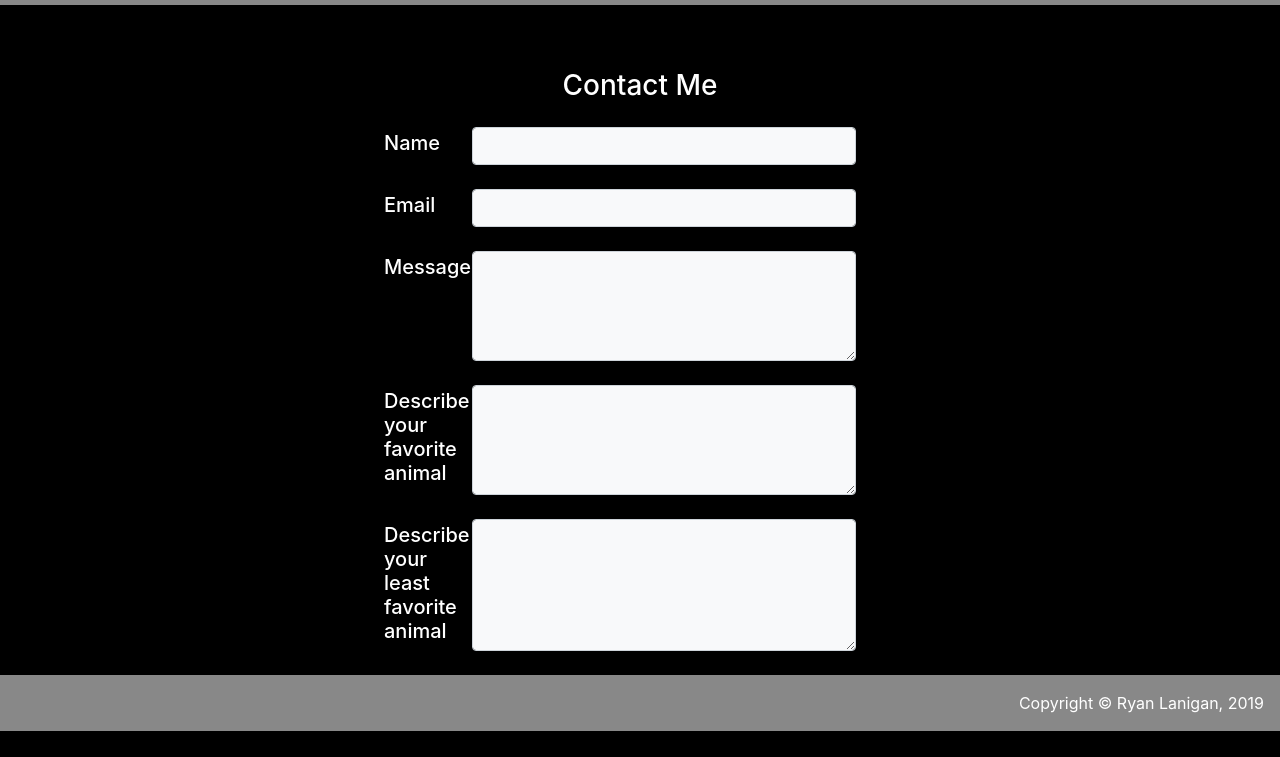
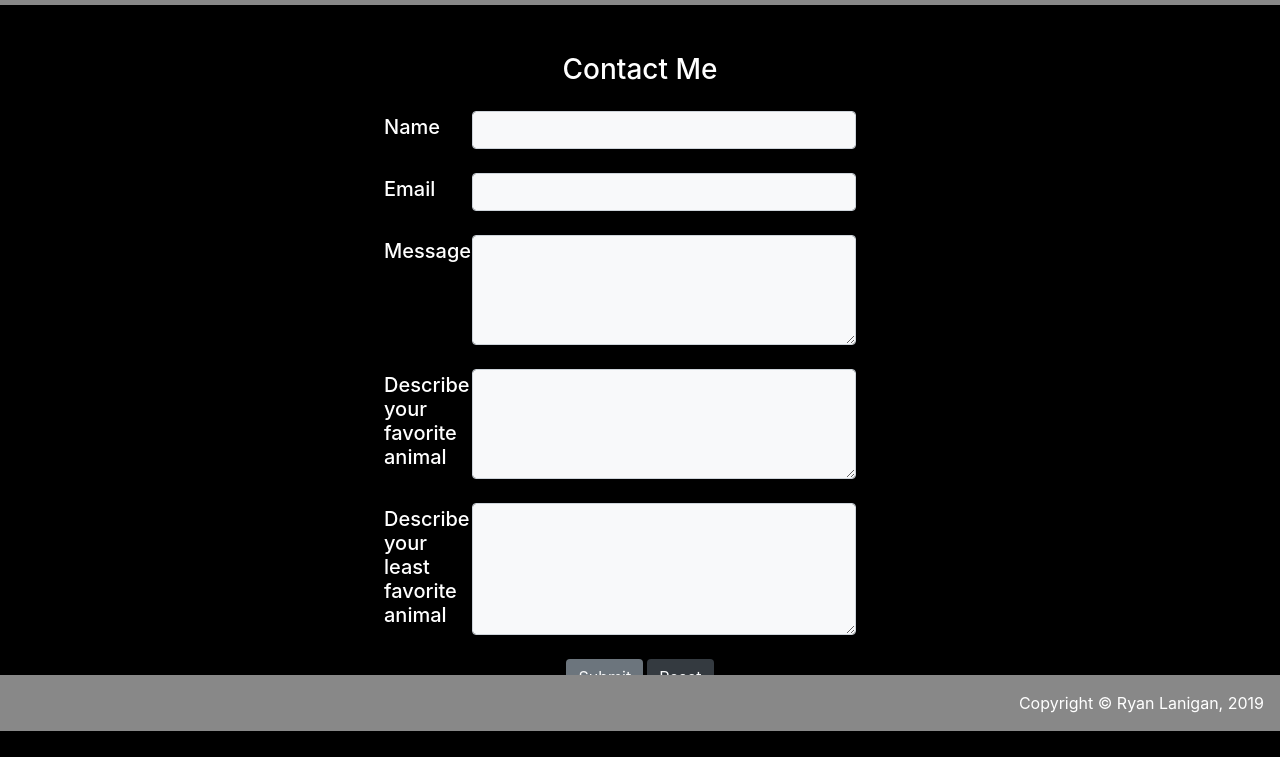
Before and after one commit to ryanclanigan/ryanclanigan.github.io, a plain HTML site: page contact.html in a window 1280 px wide. Shown: the part 69-826 px from the top of the page. Drawn offline with nearby package versions, Linux system fonts and the light colour scheme.

Commit message:
Universalized spacing across documents

```diff
--- a/contact.html
+++ b/contact.html
@@ -28,7 +28,7 @@
   </nav>
 
   <form action="mailto:ryanclanigan@gmail.com" method="post" enctype="text/plain" class="contact-form container">
-    <h3 class="pt-3 white-text">Contact Me</h3>
+    <h3 class="white-text">Contact Me</h3>
     <div class="row mt-4">
       <h5 class="white-text mt-1 input-title">Name</h5>
       <input type="text" name="Name" class="ml-5 bg-light form-control w-75">
```
Also changed, not shown: about.html (+1 -1 lines).
